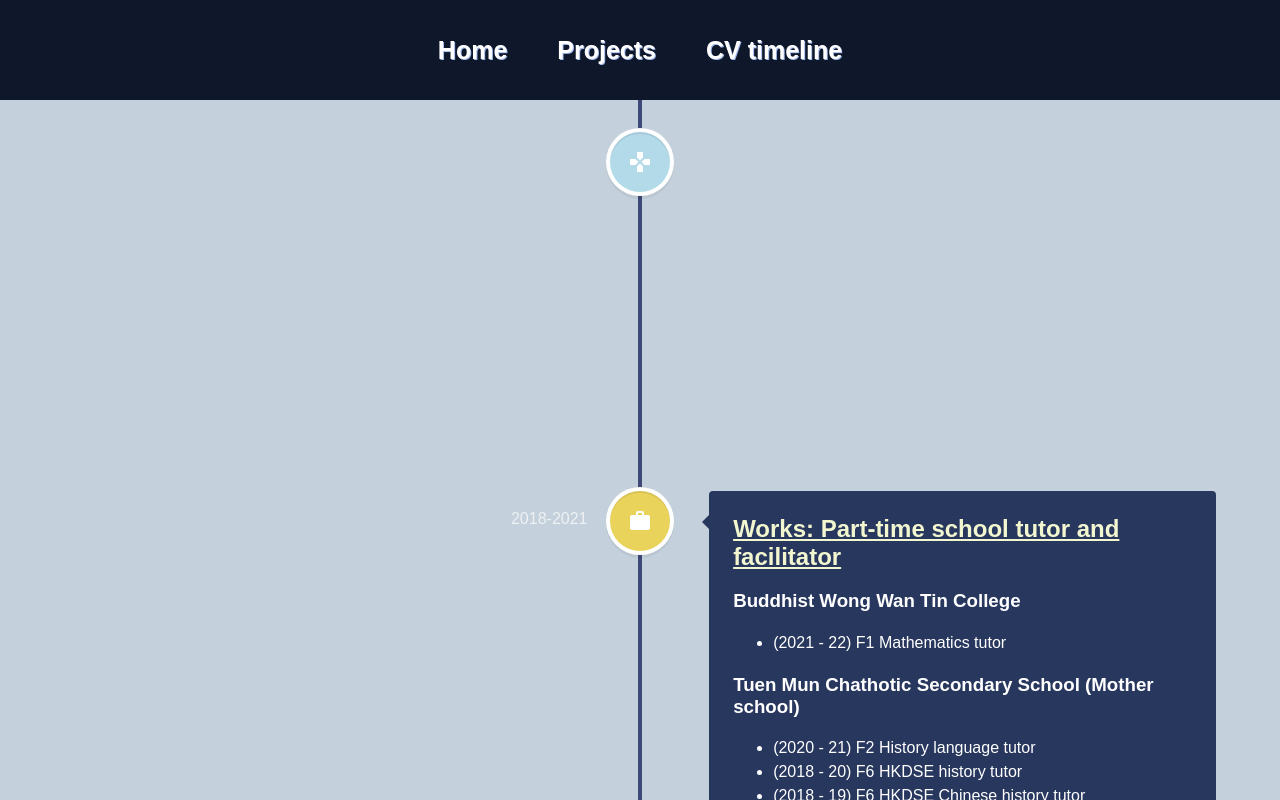
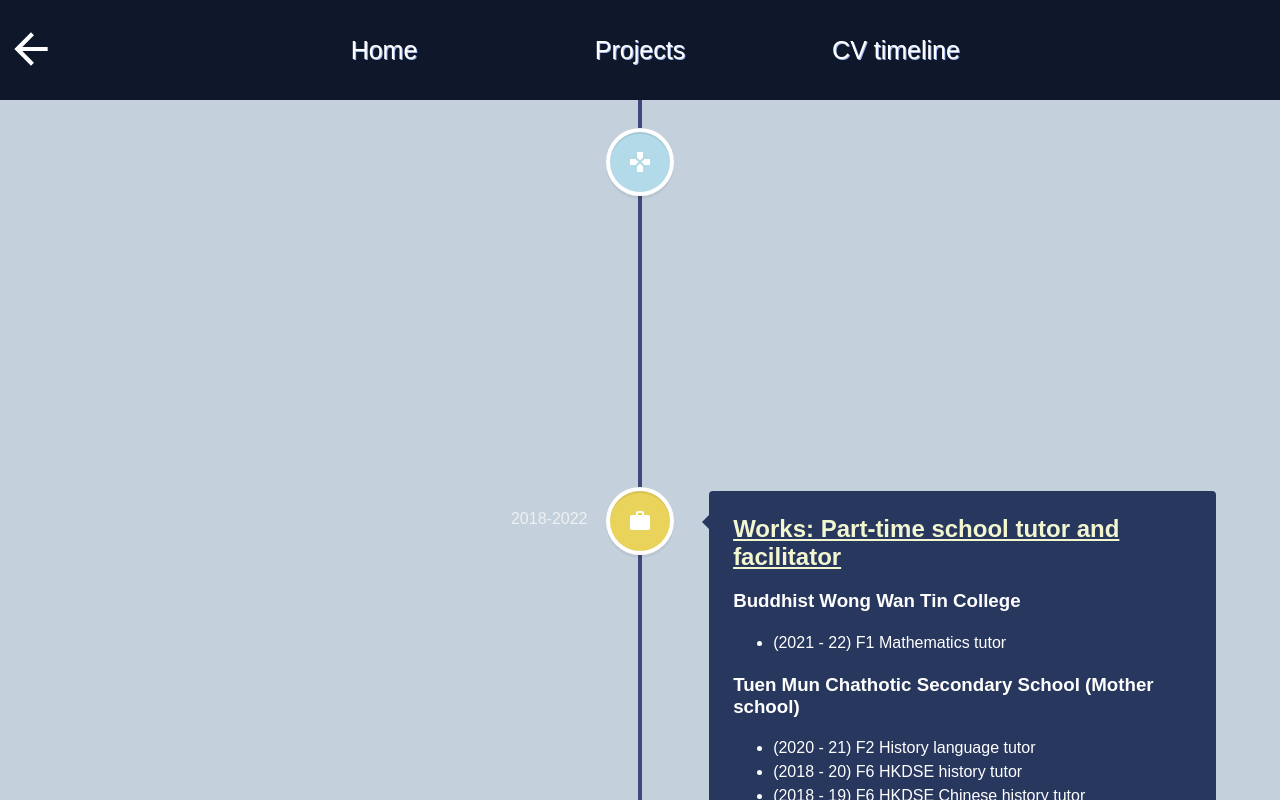
Before and after one commit to Terrancus/Web.Portfolio, a React (Create React App) app: page /Web.Portfolio/experience in a window 1280 px wide. Shown: the top 800 px of the page. Built offline with nearby package versions, Linux system fonts and the light colour scheme.

Commit message:
Timeline fix, navbar overhaul

```diff
--- a/src/components/Navbar.js
+++ b/src/components/Navbar.js
@@ -1,26 +1,48 @@
 import React, { useEffect, useState } from 'react';
-import {Link, useLocation} from "react-router-dom";
+import {Link, useNavigate, useLocation} from "react-router-dom";
 import "../styles/Navbar.css";
-import ReorderIcon from "@material-ui/icons/Reorder";
+import NavbarDropDown from "@material-ui/icons/ArrowDropDownOutlined";
+import NavbarDropUp from "@material-ui/icons/ArrowDropUpOutlined";
+import LastPage from "@material-ui/icons/ArrowBack";
 
 function Navbar() {
     const [expandNavbar, setExpandNavbar] = useState(false); //Initialize as false
     const location = useLocation(); // Get info on which route an user is in
+    const navigate = useNavigate();
+
+    function NavbarDropIcon(expandNavbar){
+        if (expandNavbar)
+            return (<NavbarDropUp /> );
+
+        return (<NavbarDropDown/> );
+
+    }
+    //var dropDownIcon = {<NavbarDropDown/ >};
 
     useEffect(() => {setExpandNavbar(false)}, [location]);  // Set expandNavbar to false whenever loc. changed
 
   return (
     <div className="navbar" id={expandNavbar ? "open" : "close"}>
-        <div className="toggleButton">
-            <button onClick={() => {setExpandNavbar((prev) => !prev)}}>     {/*prev = previous*/}
-                <ReorderIcon/>
+        {/* */}
+        <div className="left">
+            <button onClick={() => navigate(-1)}>
+                <LastPage />
             </button>
         </div>
-        <div className="links">
+
+
+        <div className="middle">
             <Link to="/Web.Portfolio/" className="link"> Home </Link>
             <Link to="/Web.Portfolio/projects" className="link"> Projects </Link>
             <Link to="/Web.Portfolio/experience" className="link"> CV timeline</Link>
         </div>
+
+        <div className="right">
+            <button onClick={() => {setExpandNavbar((prev) => !prev)}}>     {/*prev = previous*/}
+                {NavbarDropIcon(expandNavbar)}
+            </button>
+        </div>
+
     </div>
   )
 }
--- a/src/pages/Experience.js
+++ b/src/pages/Experience.js
@@ -15,7 +15,7 @@ function Experience() {
           className="vertical-timeline-element"
           contentStyle={{ background: '#28375e', color: '#fff' }}
           contentArrowStyle={{ borderRight: '7px solid  #28375e' }}
-          date="2018-2021"
+          date="2020-2023"
           iconStyle={{background: "rgb(179, 218, 233)", color: "#fff"}}
           icon={<ProjIcon/>}
         >
@@ -39,7 +39,7 @@ function Experience() {
           className="vertical-timeline-element"
           contentStyle={{ background: '#28375e', color: '#fff' }}
           contentArrowStyle={{ borderRight: '7px solid  #28375e' }}
-          date="2018-2021"
+          date="2018-2022"
           iconStyle={{background: "#e9d35b", color: "#fff"}}
           icon={<WorkIcon/>}
         >
--- a/src/styles/Navbar.css
+++ b/src/styles/Navbar.css
@@ -9,8 +9,36 @@
 
   }
 
+  .left {
+    float: left;
+    width: 20%;
+    height: 100px;
+    display: flex;
+    align-items: center;
+    justify-content: flex-start;
+    color: white;
+  }
 
-  .links {
+  .middle {
+    float: left;
+    width: 60%;
+    height: 100px;
+    display: flex;
+    align-items: center;
+    justify-content: center;
+    color: white;
+  }
+
+  /*
+
+    .left {
+    width: 100%;
+    height: 100px;
+    display: flex;
+    align-items: center;
+
+  }
+    .middle {
     width: 100%;
     height: 100%;
     display: flex;
@@ -20,10 +48,23 @@
 
   }
 
-  .links .link{
+    .middle .link{
     padding-left: 5px;
     padding-right: 5px;
     font-weight: bold;
+    text-shadow: 1px 1px rgb(162, 186, 238);
+  }
+  */
+
+
+
+  .middle .link{
+    float: left;
+    padding: 10px;
+    width: 200px;
+    display: flex;
+    align-items: center;
+    justify-content: center;
     text-shadow: 1px 1px rgb(162, 186, 238);
   }
 
@@ -34,7 +75,23 @@
     font-size: 25px;
   }
 
-  .toggleButton {
+
+
+  .left svg {
+    font-size: 50px;
+  }
+
+  .left button {
+    margin-right: 20px;
+    background-color: transparent;
+    border: none;
+    color: white;
+    cursor: pointer;
+  }
+
+/*  right
+
+  .right {
     width: 100%;
     height: 100px;
     display: flex;
@@ -42,11 +99,22 @@
     justify-content: flex-end;
   }
 
-  .toggleButton svg {
+*/
+
+.right {
+  float: left;
+  width: 18%;
+  height: 100px;
+  display: flex;
+  align-items: center;
+  justify-content: flex-end;
+}
+
+  .right svg {
     font-size: 50px;
   }
 
-  .toggleButton button {
+  .right button {
     margin-right: 20px;
     background-color: transparent;
     border: none;
@@ -58,7 +126,7 @@
     height: 100vh;
   }
 
-  #open .links {
+  #open .middle {
     flex-direction: column;
     justify-content: flex-start;
     margin-top: 100px;
@@ -81,7 +149,7 @@
   }
 
   @media only screen and (max-width: 600px) {
-    .toggleButton {
+    .right {
       display: flex;
     }
     #close a {
@@ -95,7 +163,7 @@
   }
 
   @media only screen and (min-width: 600px) {
-    .toggleButton {
+    .right {
       display: none;
     }
 
@@ -107,7 +175,7 @@
       height: 100px;
     }
 
-    #open .links {
+    #open .middle {
       flex-direction: row;
     }
   }
```
